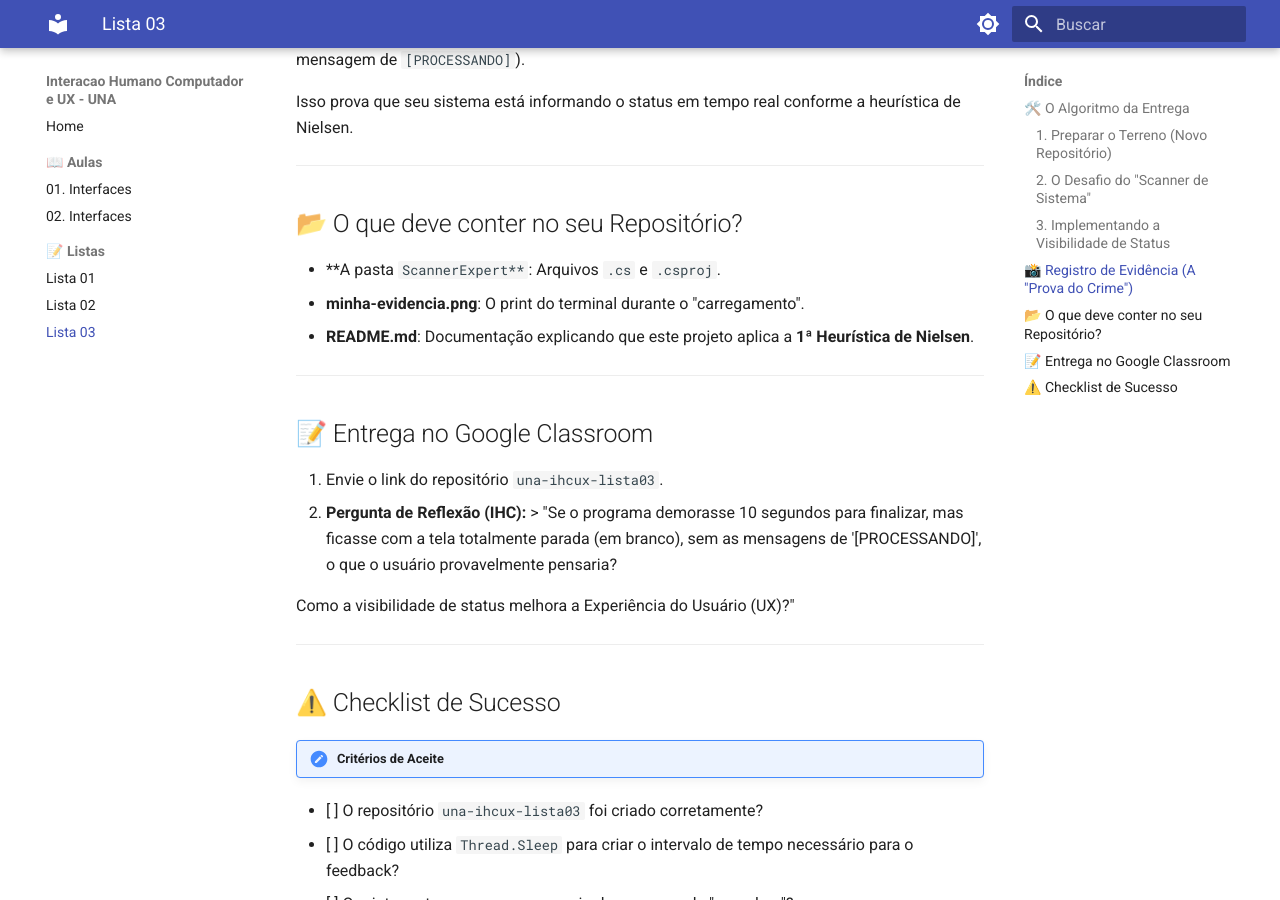
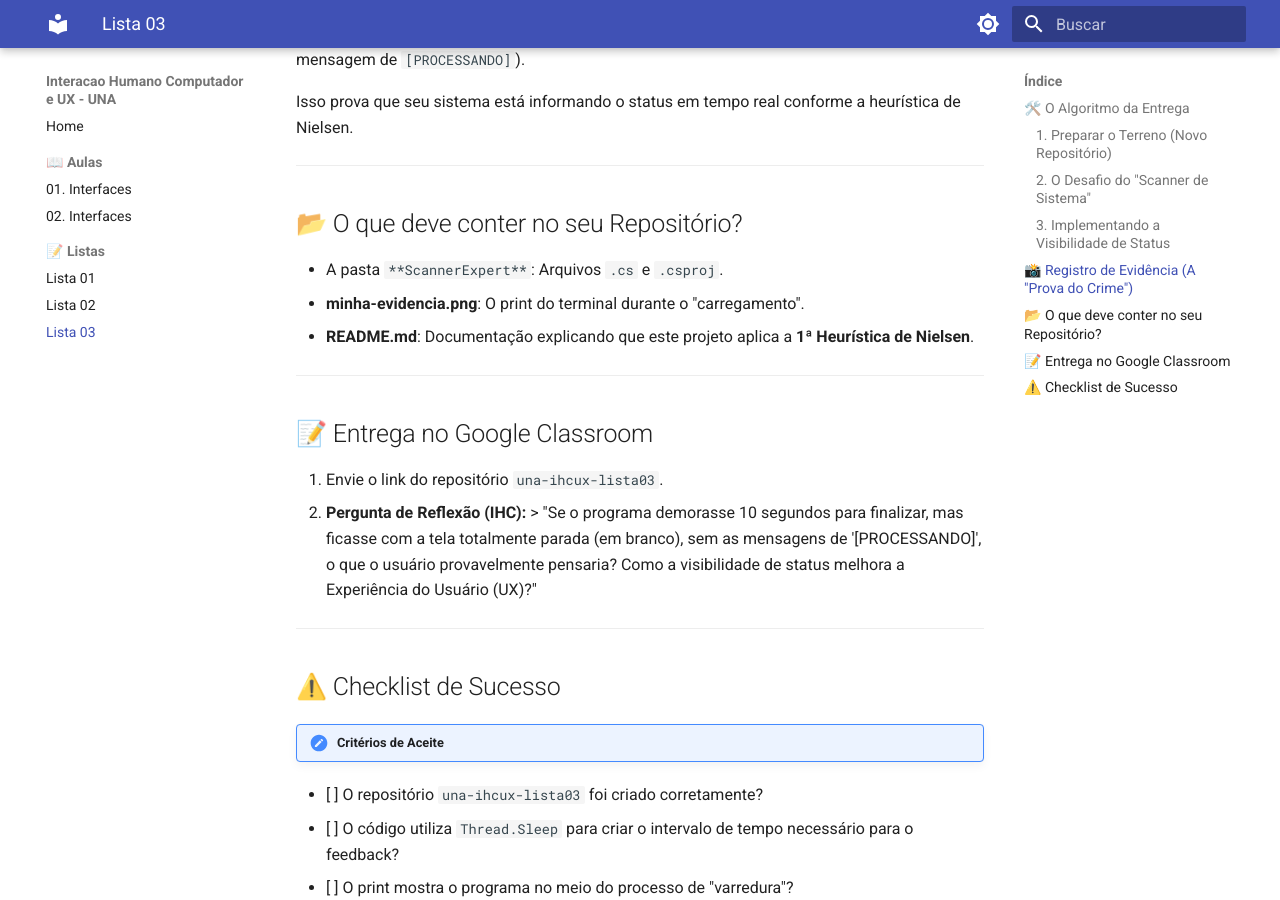
Before and after one commit to danhpaiva/una-ihcux-mkdocs-202601, an MkDocs documentation site: the page built from docs/listas/03-lista.md, in a window 1280 px wide and 900 px high, scrolled down 1845 px. Built offline with MkDocs 1.6.1 and Material for MkDocs 9.7.7, drawn with Linux system fonts in a browser that asks for light colours.

```diff
--- a/docs/listas/03-lista.md
+++ b/docs/listas/03-lista.md
@@ -86,7 +86,7 @@ Isso prova que seu sistema está informando o status em tempo real conforme a he
 
 ## 📂 O que deve conter no seu Repositório?
 
-* **A pasta `ScannerExpert**`: Arquivos `.cs` e `.csproj`.
+* A pasta `**ScannerExpert**`: Arquivos `.cs` e `.csproj`.
 * **minha-evidencia.png**: O print do terminal durante o "carregamento".
 * **README.md**: Documentação explicando que este projeto aplica a **1ª Heurística de Nielsen**.
 
@@ -97,7 +97,6 @@ Isso prova que seu sistema está informando o status em tempo real conforme a he
 1. Envie o link do repositório `una-ihcux-lista03`.
 2. **Pergunta de Reflexão (IHC):** >
 "Se o programa demorasse 10 segundos para finalizar, mas ficasse com a tela totalmente parada (em branco), sem as mensagens de '[PROCESSANDO]', o que o usuário provavelmente pensaria?
-
 Como a visibilidade de status melhora a Experiência do Usuário (UX)?"
 
 ---
```
